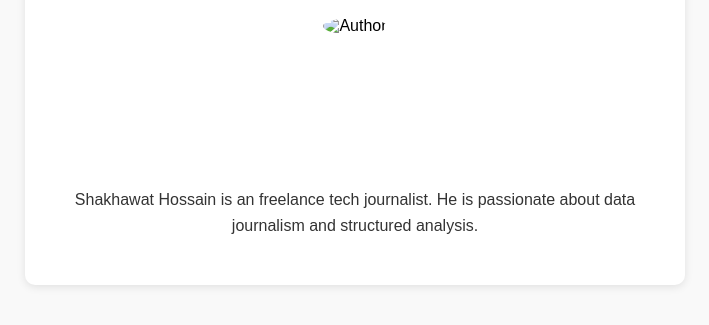
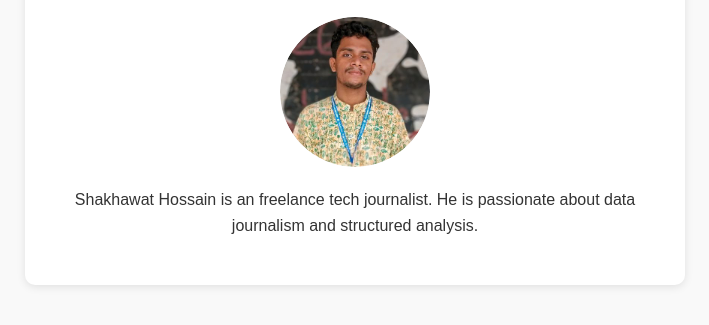
Before and after one commit to Neoooby-Doo/neoooby-doo.github.io, a plain HTML site: page index.html in a window 1280 px wide. Shown: the part 141-466 px from the top of the page, without its empty margins (285-994 px from the left). Drawn offline with Linux system fonts and the light colour scheme.

Commit message:
Update index.html

```diff
--- a/index.html
+++ b/index.html
@@ -11,7 +11,7 @@
   <div class="container">
     <h1 id="author-name">Shakhawat Hossain Rudra</h1>
     <div class="image-container">
-      <img id="author-image" src="author.jpg" alt="Author">
+      <img id="author-image" src="dWHJul9v_400x400.jpg" alt="Author">
     </div>
     <p class="bio">
       Shakhawat Hossain is an freelance tech journalist. He is passionate about data journalism and structured analysis.
```
